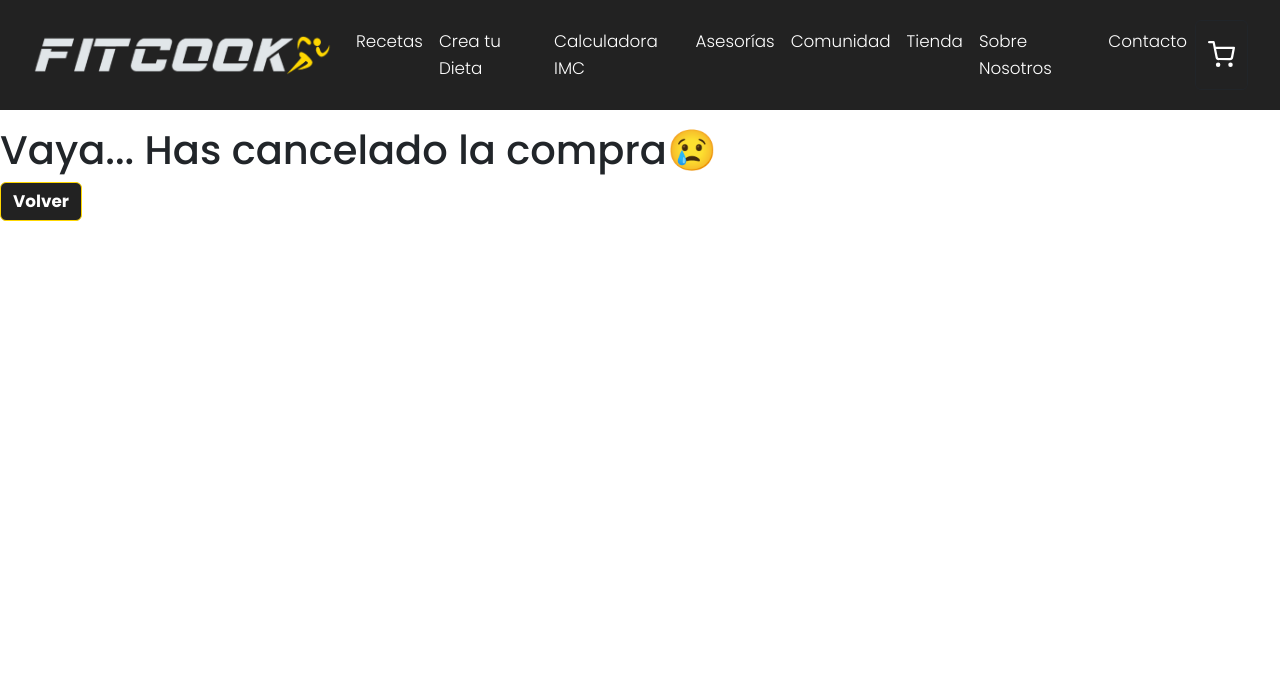
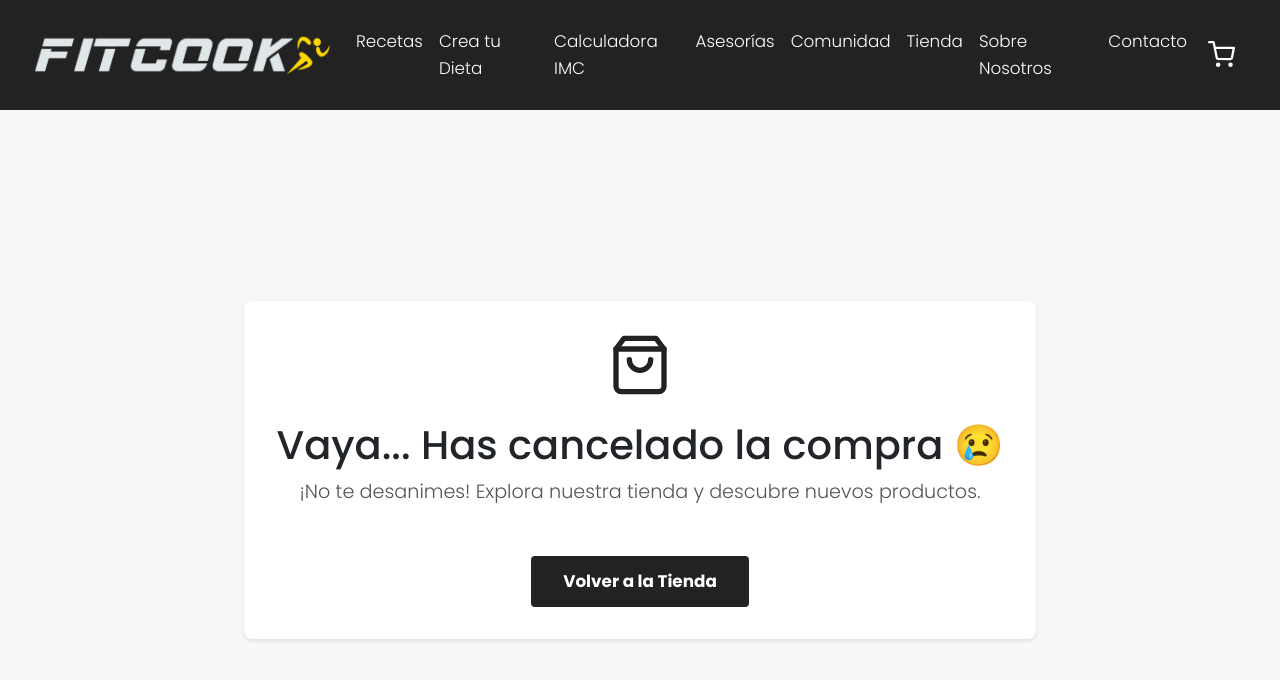
Before and after one commit to p4choon/fitcook_web, a React (Create React App) app in the folder frontend/: page /cancel in a window 1280 px wide. Shown: the top 680 px of the page. Built offline with nearby package versions, Linux system fonts and the light colour scheme; a web font is replaced by a local one.

Commit message:
Cancel Page acabada

```diff
--- a/frontend/src/pages/Cancel.js
+++ b/frontend/src/pages/Cancel.js
@@ -1,14 +1,19 @@
+import React from 'react';
+import { Link } from 'react-router-dom';
+import { FiShoppingBag } from 'react-icons/fi';
+import './cancel.css';
+
 function Cancel() {
   return (
-    <div>
-      <h1 className="mt-3">Vaya... Has cancelado la compra😢</h1>
-
-      <a href="/store">
-        <button
-          className="btn btn-primary"
-          style={{ backgroundColor: '#222222', fontWeight: 'bold', color:'white', borderColor:'#FFD700' }}
-        >Volver</button>
-      </a>
+    <div className="cancel-container">
+      <div className="cancel-content">
+        <FiShoppingBag className="cancel-icon" />
+        <h1 className="cancel-title">Vaya... Has cancelado la compra 😢</h1>
+        <p className="cancel-message">¡No te desanimes! Explora nuestra tienda y descubre nuevos productos.</p>
+        <Link to="/store" className="btn cancel-button">
+          Volver a la Tienda
+        </Link>
+      </div>
     </div>
   );
 }
--- /dev/null
+++ b/frontend/src/pages/cancel.css
@@ -0,0 +1,86 @@
+.cancel-container {
+  display: flex;
+  justify-content: center;
+  align-items: center;
+  height: 90vh;
+  background-color: #f8f8f8;
+  animation: fade-in 0.5s ease-in-out;
+}
+
+.cancel-content {
+  text-align: center;
+  padding: 2rem;
+  background-color: #ffffff;
+  border-radius: 8px;
+  box-shadow: 0 2px 4px rgba(0, 0, 0, 0.1);
+  animation: slide-up 0.5s ease-in-out;
+}
+
+.cancel-icon {
+  font-size: 4rem;
+  color: #222222;
+}
+
+.cancel-title {
+  font-size: 2.5rem;
+  margin-top: 1.5rem;
+  opacity: 0;
+  animation: fade-in-up 0.5s ease-in-out 0.3s forwards;
+}
+
+.cancel-message {
+  font-size: 1.2rem;
+  margin-top: 0.5rem;
+  color: #555555;
+  opacity: 0;
+  animation: fade-in-up 0.5s ease-in-out 0.6s forwards;
+}
+
+.cancel-button {
+  display: inline-block;
+  margin-top: 2rem;
+  padding: 0.8rem 2rem;
+  background-color: #222222;
+  color: #ffffff;
+  border: none;
+  border-radius: 4px;
+  font-size: 1.2rem;
+  font-weight: bold;
+  text-decoration: none;
+  opacity: 0;
+  animation: fade-in-up 0.5s ease-in-out 0.9s forwards;
+}
+
+.cancel-button:hover {
+  background-color: #FFD700;
+  color: #222222;
+}
+
+@keyframes fade-in {
+  0% {
+    opacity: 0;
+  }
+  100% {
+    opacity: 1;
+  }
+}
+
+@keyframes slide-up {
+  0% {
+    transform: translateY(20px);
+  }
+  100% {
+    transform: translateY(0);
+  }
+}
+
+@keyframes fade-in-up {
+  0% {
+    opacity: 0;
+    transform: translateY(20px);
+  }
+  100% {
+    opacity: 1;
+    transform: translateY(0);
+  }
+}
```
